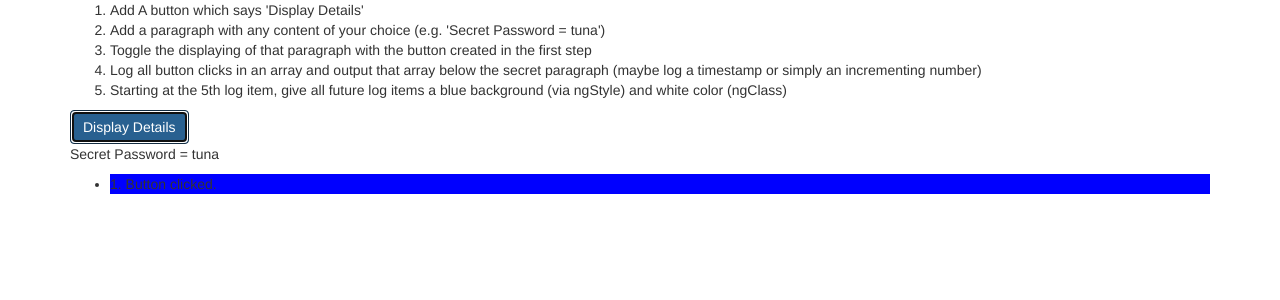
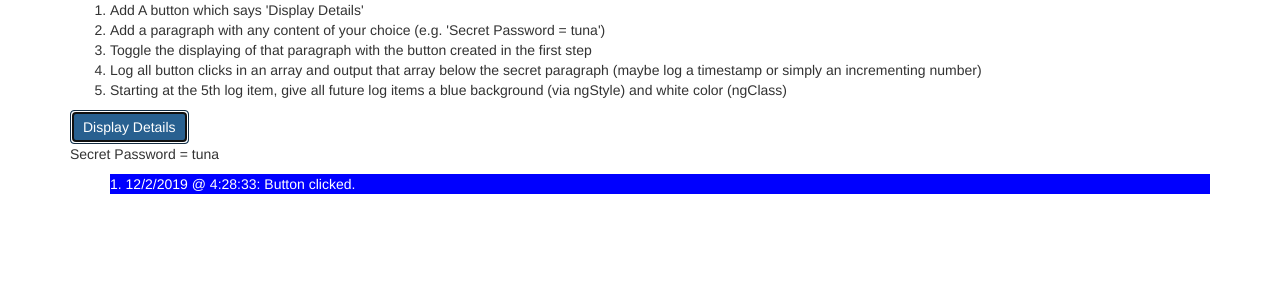
Before and after one commit to Virjanand/AngularLogButtonClicks, an Angular app: page / in a window 1280 px wide. Both pictures are taken after a click on the button "Display Details". Shown: the top 300 px of the page. Built offline with nearby package versions, Linux system fonts and the light colour scheme.

Commit message:
Added date and time stamp to log message and class to give text a white color

```diff
--- a/src/app/app.component.html
+++ b/src/app/app.component.html
@@ -16,7 +16,8 @@
   [ngStyle]="{visibility:getIsDetailsVisible()}">Secret Password = tuna</p>
   <ul>
     <li *ngFor="let message of logMessages"
-    [ngStyle]="{backgroundColor: 'blue'}">
+    [ngStyle]="{backgroundColor: 'blue'}"
+    [ngClass]="{online:true}">
       {{ message }}
     </li>
   </ul>
--- a/src/app/app.component.ts
+++ b/src/app/app.component.ts
@@ -3,7 +3,11 @@ import { Component } from '@angular/core';
 @Component({
   selector: 'app-root',
   templateUrl: './app.component.html',
-  styleUrls: ['./app.component.css']
+  styles: [`
+    .online {
+        color: white;
+    }
+  `]
 })
 export class AppComponent {
   isDetailsVisible = false;
@@ -16,7 +20,14 @@ export class AppComponent {
 
   createLogEntry() {
     this.numberOfClicks++;
-    this.logMessages.push(this.numberOfClicks + ". Button clicked.")
+    let currentdate = new Date();
+    let datetime = currentdate.getDate() + "/"
+      + (currentdate.getMonth()+1)  + "/"
+      + currentdate.getFullYear() + " @ "
+      + currentdate.getHours() + ":"
+      + currentdate.getMinutes() + ":"
+      + currentdate.getSeconds();
+    this.logMessages.push(this.numberOfClicks + ". " + datetime + ": Button clicked.")
   }
 
   getIsDetailsVisible() {
```
